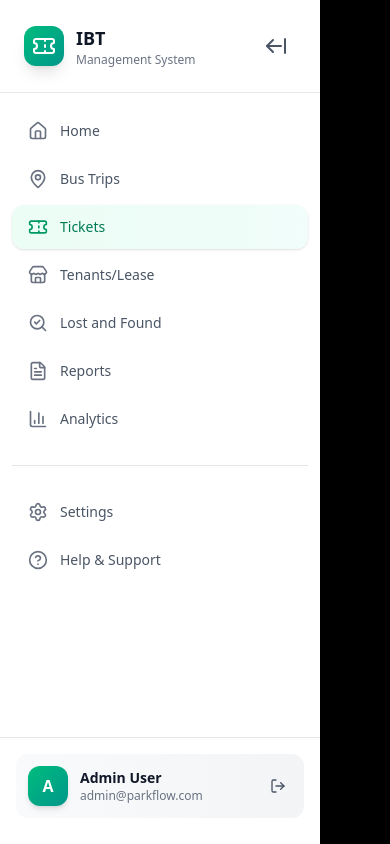
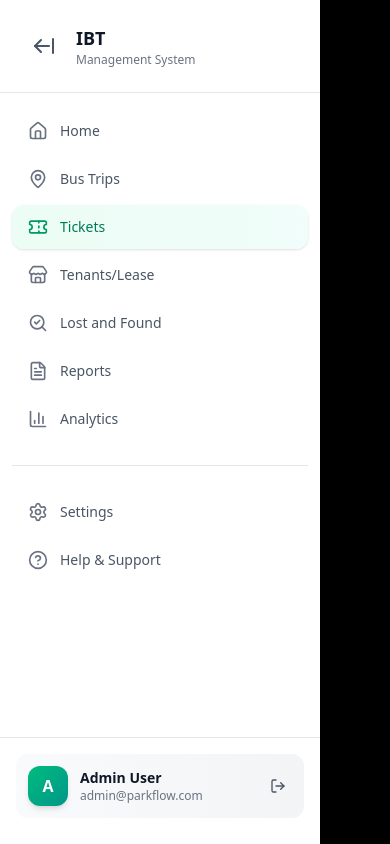
Before and after one commit to Tantalost/Software-Engineering, a React (Vite) app in the folder IBT/: page / in a window 390 px wide. Both pictures are taken after a click on the button 36 px from the left and 43 px from the top of the page. Built offline with nearby package versions, Linux system fonts and the light colour scheme.

Commit message:
fix: menu button for mobile version

```diff
--- a/IBT/src/pages/Parking.jsx
+++ b/IBT/src/pages/Parking.jsx
@@ -145,17 +145,15 @@ const ParkingTicketSystem = () => {
           <div className="w-80 h-full bg-white shadow-2xl" onClick={e => e.stopPropagation()}>
             <div className="p-6 border-b border-gray-200 flex items-center justify-between">
               <div className="flex items-center space-x-3">
-                <div className="w-10 h-10 bg-gradient-to-br from-emerald-500 to-teal-600 rounded-xl flex items-center justify-center shadow-lg">
-                  <Ticket className="text-white" size={24} />
-                </div>
+                <button onClick={() => setSidebarOpen(false)} className="p-2 hover:bg-gray-100 rounded-lg transition-all">
+                  <ArrowLeftFromLine  size={24} className="text-gray-600" />
+                </button>
                 <div>
                   <h1 className="text-lg font-bold text-gray-900">IBT</h1>
                   <p className="text-xs text-gray-500">Management System</p>
                 </div>
               </div>
-              <button onClick={() => setSidebarOpen(false)} className="p-2 hover:bg-gray-100 rounded-lg transition-all">
-                <ArrowLeftFromLine  size={24} className="text-gray-600" />
-              </button>
+
             </div>
 
             <div className="overflow-y-auto py-4 px-3" style={{height: 'calc(100vh - 200px)'}}>
```
